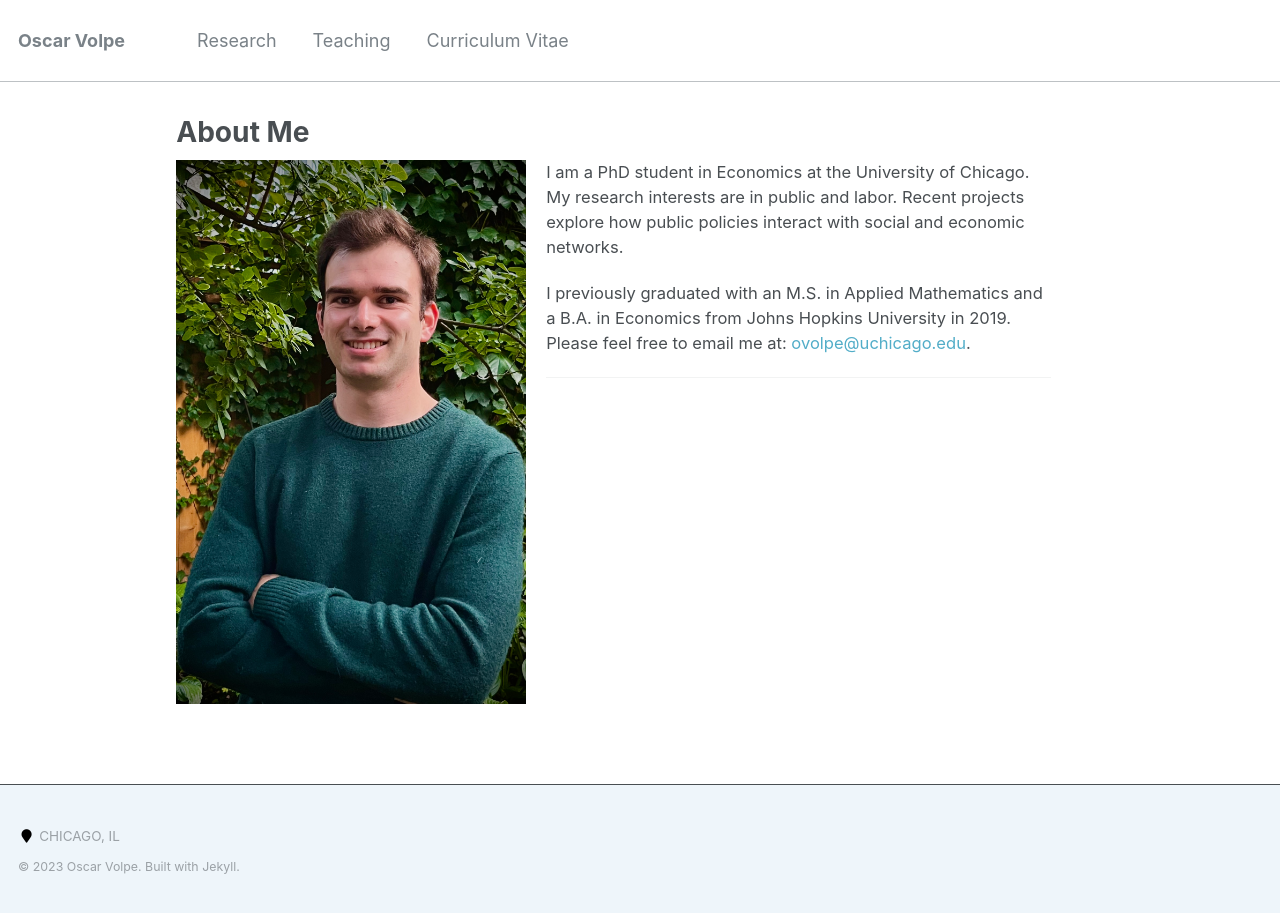
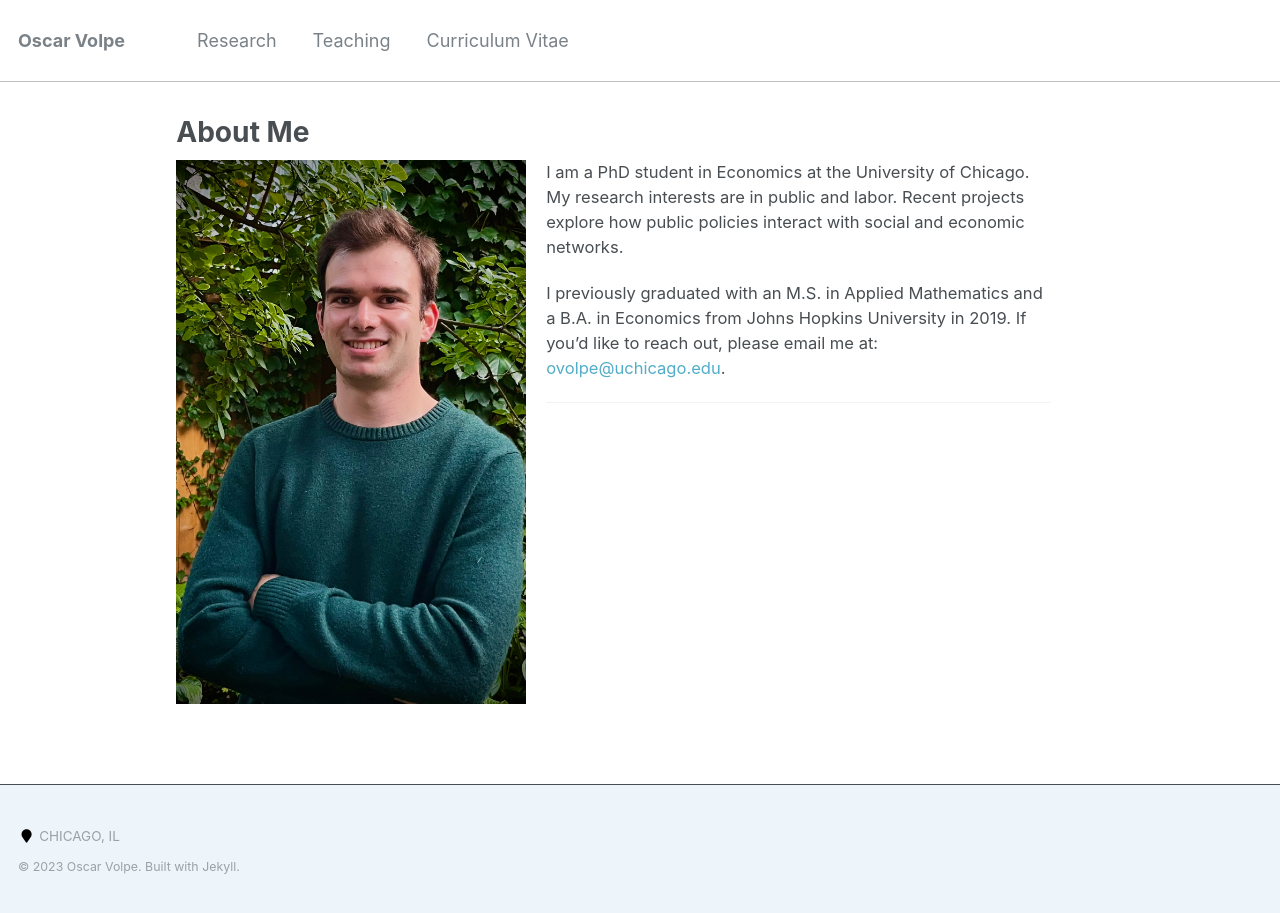
Before and after one commit to ovolpe/ovolpe.github.io, a Jekyll site: the page built from _pages/about.md, in a window 1280 px wide. Built offline with Jekyll 4.4.1, drawn with Linux system fonts in a browser that asks for light colours.

Commit message:
Update about.md

```diff
--- a/_pages/about.md
+++ b/_pages/about.md
@@ -10,6 +10,6 @@ redirect_from:
 
 <img class="img-responsive" style="float: left; margin: 0px 20px 20px 0px;" src="/files/headshot.jpg" width="350">I am a PhD student in Economics at the University of Chicago. My research interests are in public and labor. Recent projects explore how public policies interact with social and economic networks.
 
-I previously graduated with an M.S. in Applied Mathematics and a B.A. in Economics from Johns Hopkins University in 2019. Please feel free to email me at: <a href="mailto:ovolpe@uchicago.edu">ovolpe@uchicago.edu</a>.
+I previously graduated with an M.S. in Applied Mathematics and a B.A. in Economics from Johns Hopkins University in 2019. If you'd like to reach out, please email me at: <a href="mailto:ovolpe@uchicago.edu">ovolpe@uchicago.edu</a>.
 
 ---
```
